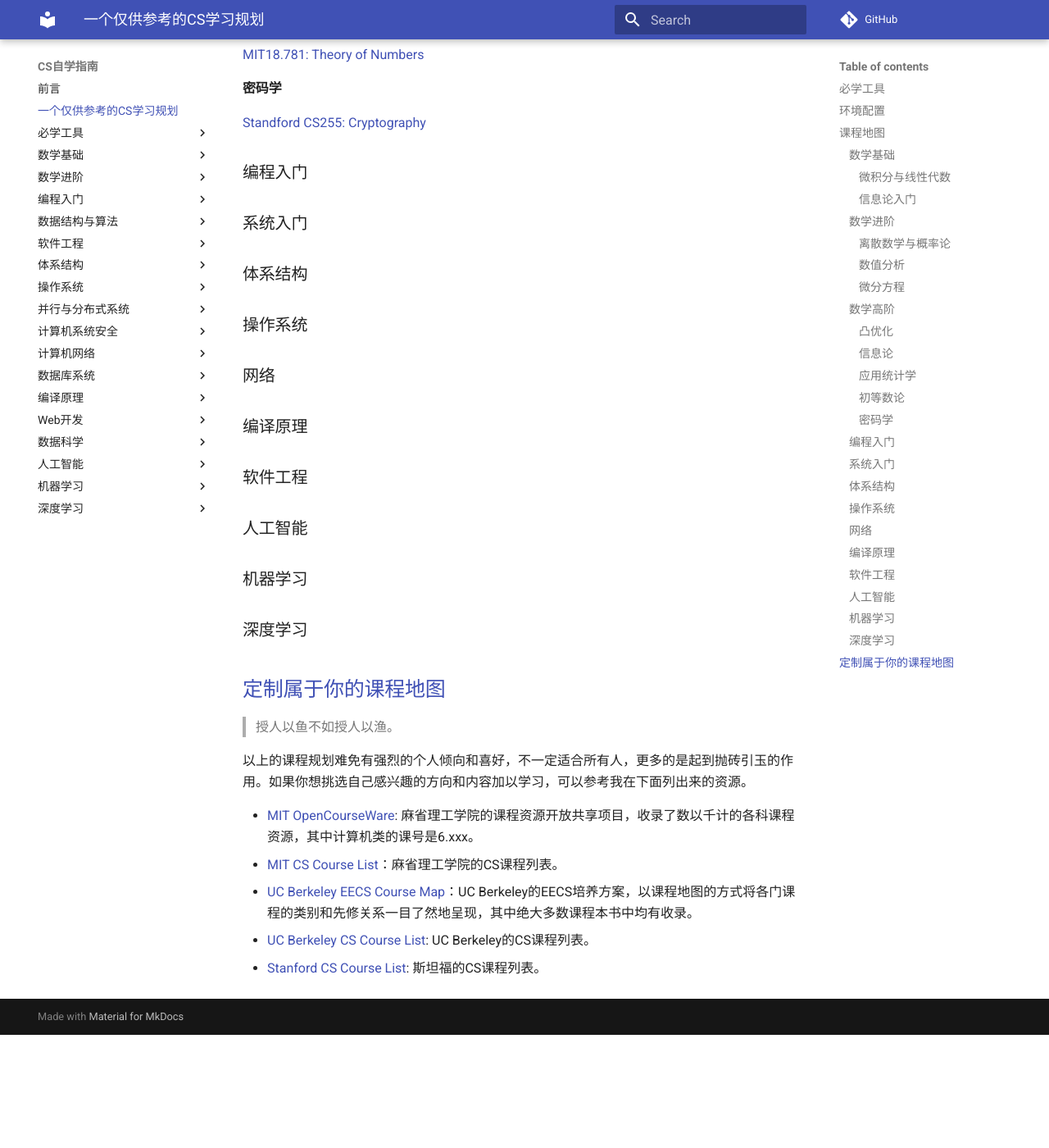
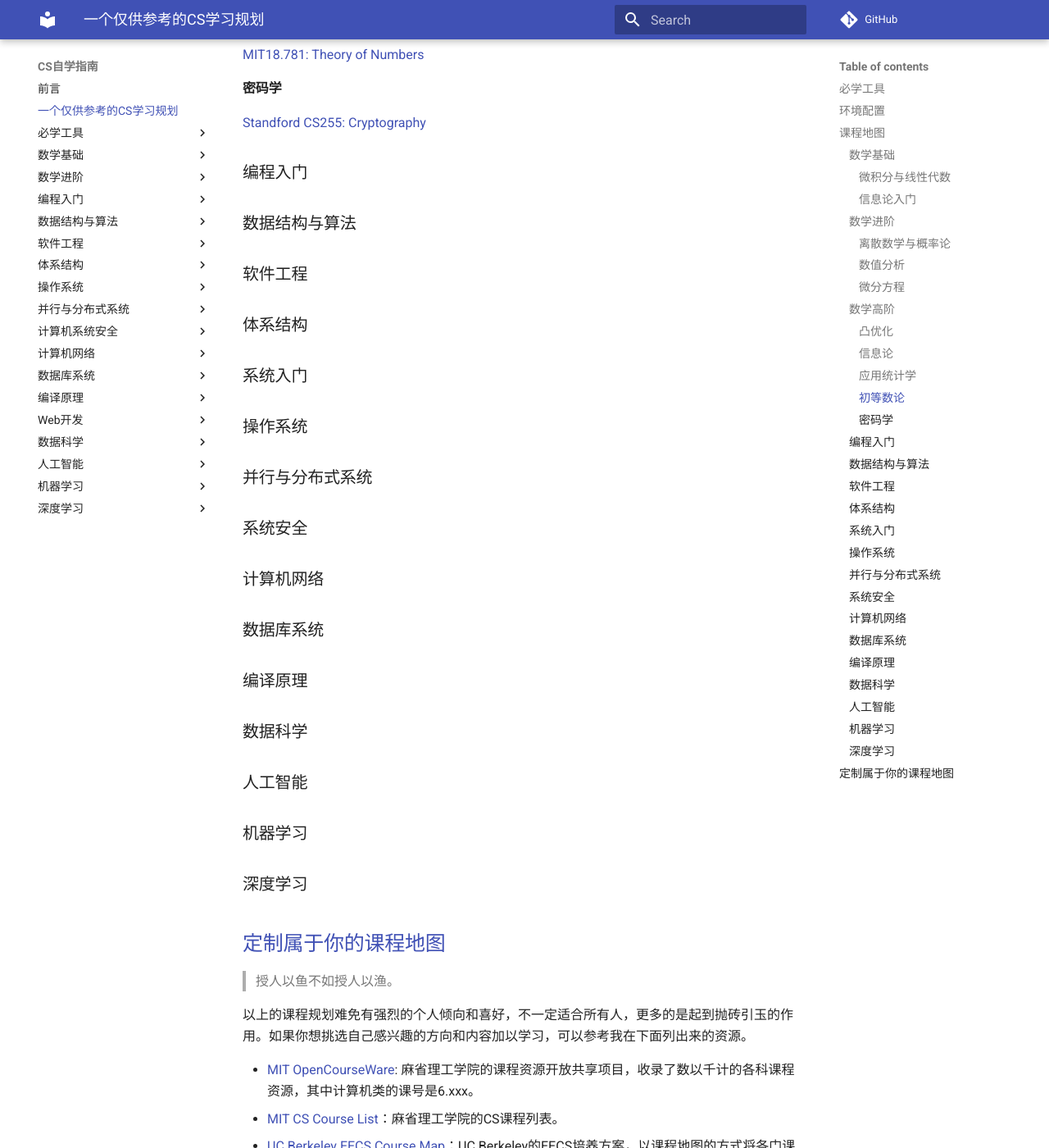
Before and after one commit to PKUFlyingPig/cs-self-learning, an MkDocs documentation site: the page built from docs/CS学习规划.md, in a window 1280 px wide and 1400 px high, scrolled down 3557 px. Shown: the whole window at 82% size. Built offline with MkDocs 1.6.1 and Material for MkDocs 9.7.7, drawn with Linux system fonts in a browser that asks for light colours; comment, search, counter and statistics services are not loaded; before the commit the page ends 4819 px from its top, so only the background shows below that.

Commit message:
reorganize course index

```diff
--- a/docs/CS学习规划.md
+++ b/docs/CS学习规划.md
@@ -71,19 +71,31 @@ under construction.
 [MIT18.781: Theory of Numbers](https://ocw.mit.edu/courses/mathematics/18-781-theory-of-numbers-spring-2012/index.htm)
 #### 密码学
 [Standford CS255: Cryptography](http://crypto.stanford.edu/~dabo/cs255/)
+
+
 ### 编程入门
+
+### 数据结构与算法
+
+### 软件工程
+
+### 体系结构
 
 ### 系统入门
 
-### 体系结构
-
 ### 操作系统
 
-### 网络
+### 并行与分布式系统
+
+### 系统安全
+
+### 计算机网络
+
+### 数据库系统
 
 ### 编译原理
 
-### 软件工程
+### 数据科学
 
 ### 人工智能
 
```
Also changed, not shown: docs/数据结构与算法/CS170.md (+1 -1 lines).
